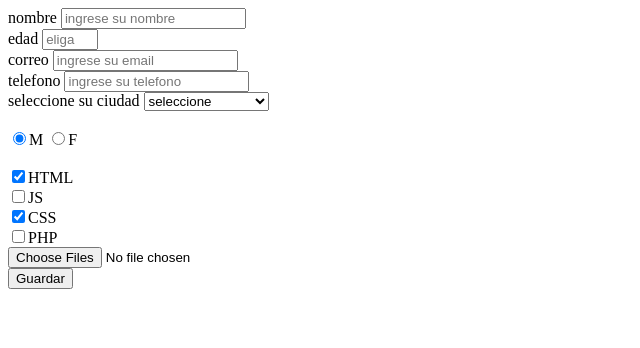
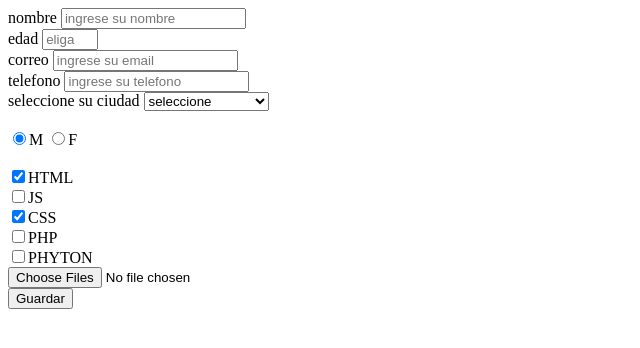
Before and after one commit to jefier12/formulario, a plain HTML site: page formulario2.html in a window 1280 px wide. Shown: the whole page, without its empty margins (0-640 px from the left). Drawn offline with Linux system fonts and the light colour scheme.

Commit message:
formulario validado

```diff
--- a/formulario2.html
+++ b/formulario2.html
@@ -65,6 +65,9 @@
         <input type="checkbox" name="habilidad">PHP
         <br>
       </label>
+      <label>
+        <input type="checkbox" name="habilidad">PHYTON
+      </label>
     </div>
     <div>
       <label for=""></label>
```
